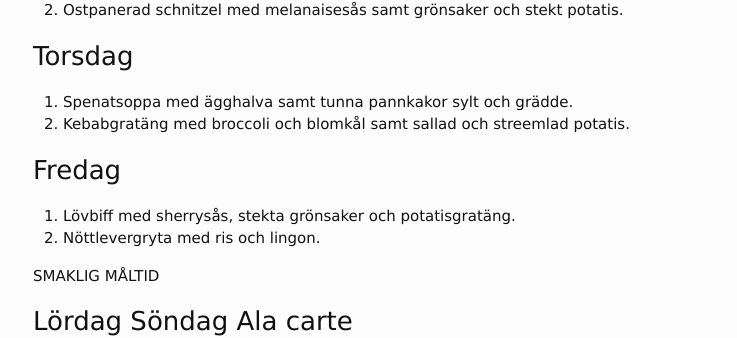
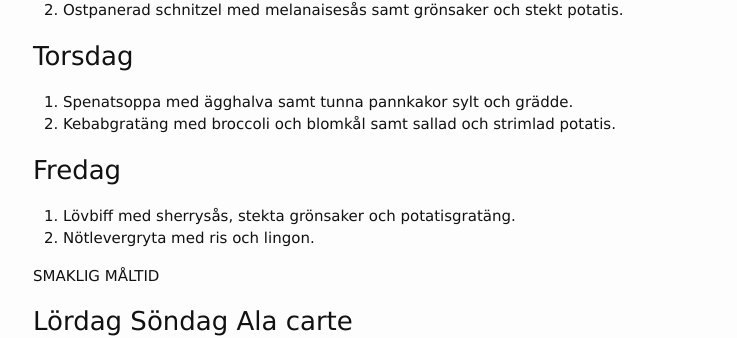
Before and after one commit to FarInn62/farinn62.github.io, a Jekyll site: the page built from lunch.md, in a window 1280 px wide. Shown: the part 499-837 px from the top of the page, without its empty margins (237-974 px from the left). Built offline with Jekyll 4.4.1, drawn with Linux system fonts in a browser that asks for light colours.

Commit message:
Update lunch.md

```diff
--- a/lunch.md
+++ b/lunch.md
@@ -26,12 +26,12 @@ Alla rätter: 110:- Take away: 95:-
 ### Torsdag
 
 1. Spenatsoppa med ägghalva samt tunna pannkakor sylt och grädde.
-2. Kebabgratäng med broccoli och blomkål samt sallad och streemlad potatis.
+2. Kebabgratäng med broccoli och blomkål samt sallad och strimlad potatis.
 
 ### Fredag
 
 1. Lövbiff med sherrysås, stekta grönsaker och potatisgratäng.
-2. Nöttlevergryta med ris och lingon.
+2. Nötlevergryta med ris och lingon.
 
 SMAKLIG MÅLTID
 
```
